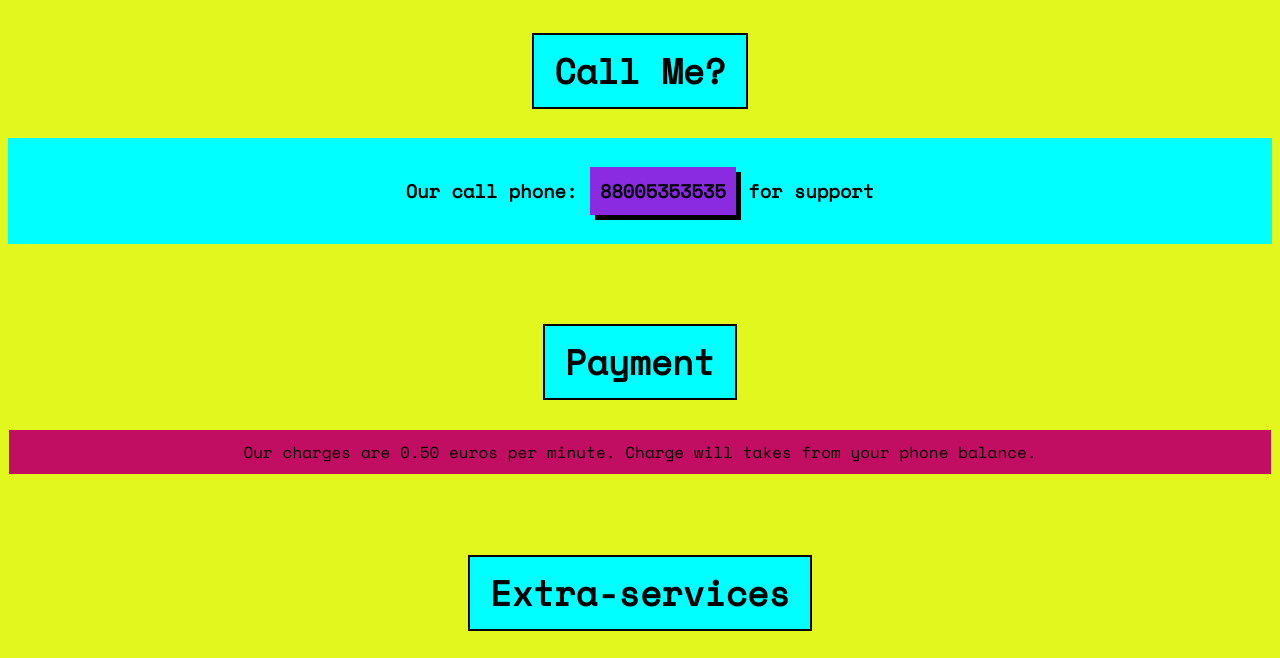
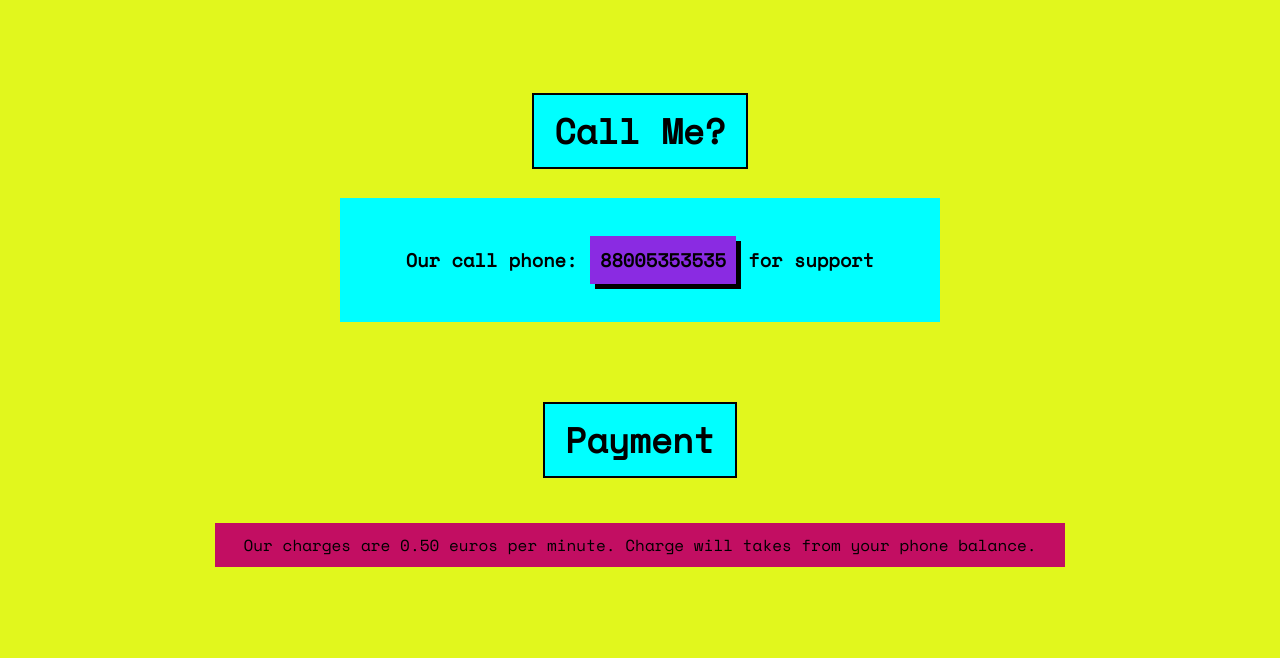
Before and after one commit to Arthury96/Helpdesk_website, a plain HTML site: page index.html in a window 1280 px wide. Shown: the part 771-1429 px from the top of the page. Drawn offline with nearby package versions, Linux system fonts and the light colour scheme.

Commit message:
bugfix v1.2

```diff
--- a/styles/style.css
+++ b/styles/style.css
@@ -113,7 +113,6 @@ h2 {
 p {
   background-color: rgb(194, 14, 98);
   padding: 10px;
-  margin: 1px;
   display: block;
   text-align: center;
 }
@@ -121,6 +120,10 @@ p {
 section {
   text-align: center;
   box-sizing: border-box;
+}
+
+h3 {
+  line-height: 2.5em;
 }
 
 span {
@@ -147,8 +150,22 @@ span:active {
 }
 
 .callbutt {
-  background-color: aqua;
   display: block;
   padding-top: 20px;
   padding-bottom: 20px;
+  background-color: aqua;
+  max-width: 600px;
+  margin: 0 auto;
 }
+
+.about,
+.why_us {
+  max-width: 1200px;
+  margin: 0 auto;
+}
+
+.payment,
+.add_serv {
+  max-width: 850px;
+  margin: 0 auto;
+}
```
